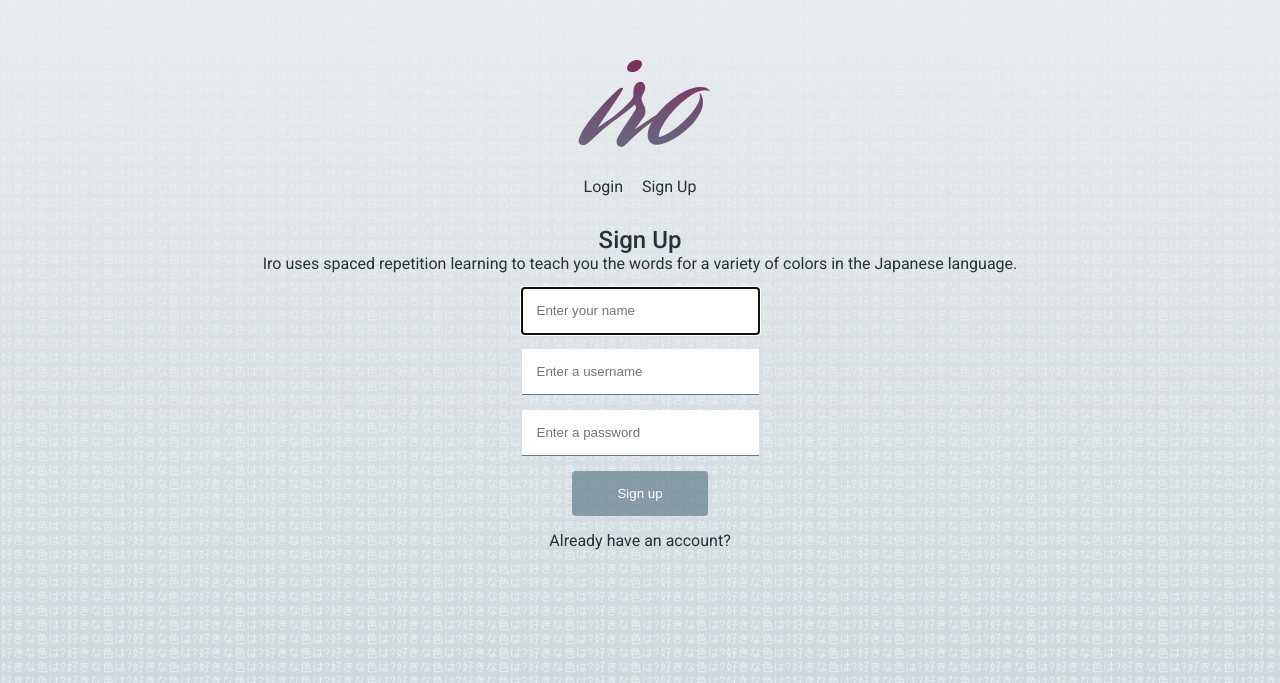
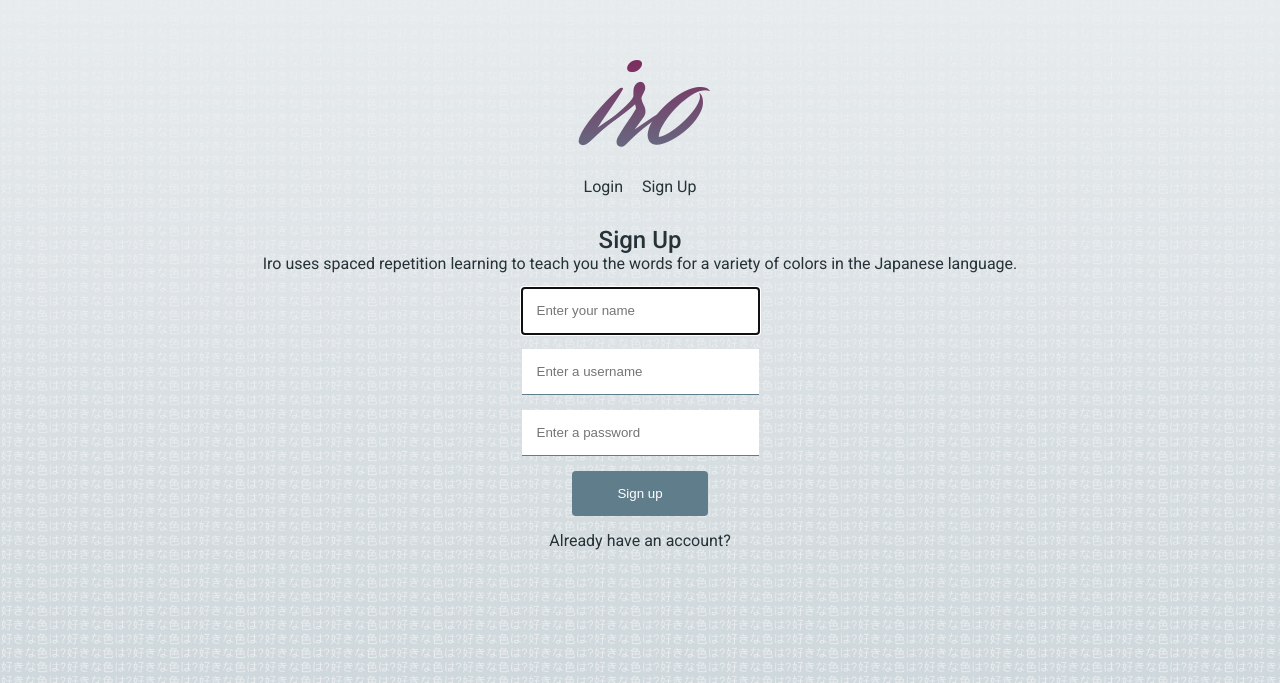
Before and after one commit to joshstruve/Iro-client, a React (Create React App) app: page /register in a window 1280 px wide. Shown: the part 117-800 px from the top of the page. Built offline with nearby package versions, Linux system fonts and the light colour scheme.

Commit message:
button styling

```diff
--- a/src/components/Learning/item-components/Question.js
+++ b/src/components/Learning/item-components/Question.js
@@ -7,7 +7,7 @@ export default function Question({ nextWord }) {
 	return (
 		<section className='question'>
 			<h2>Watashi no sukinairo wa ...desu.</h2>
-			<div>(My favorite color is {nextWord}.)</div>
+			<div>(My favorite color is <i>{nextWord}</i>.)</div>
 		</section>
 	)
 }
--- a/src/index.css
+++ b/src/index.css
@@ -123,7 +123,7 @@ button {
 	padding: 15px 45px;
 	border-radius: 4px;
 	border: 0px;
-	background-color: #607d8bb0;
+	background-color: #607d8b;
 	color: white;
 	margin-bottom: 15px;
 }
```
